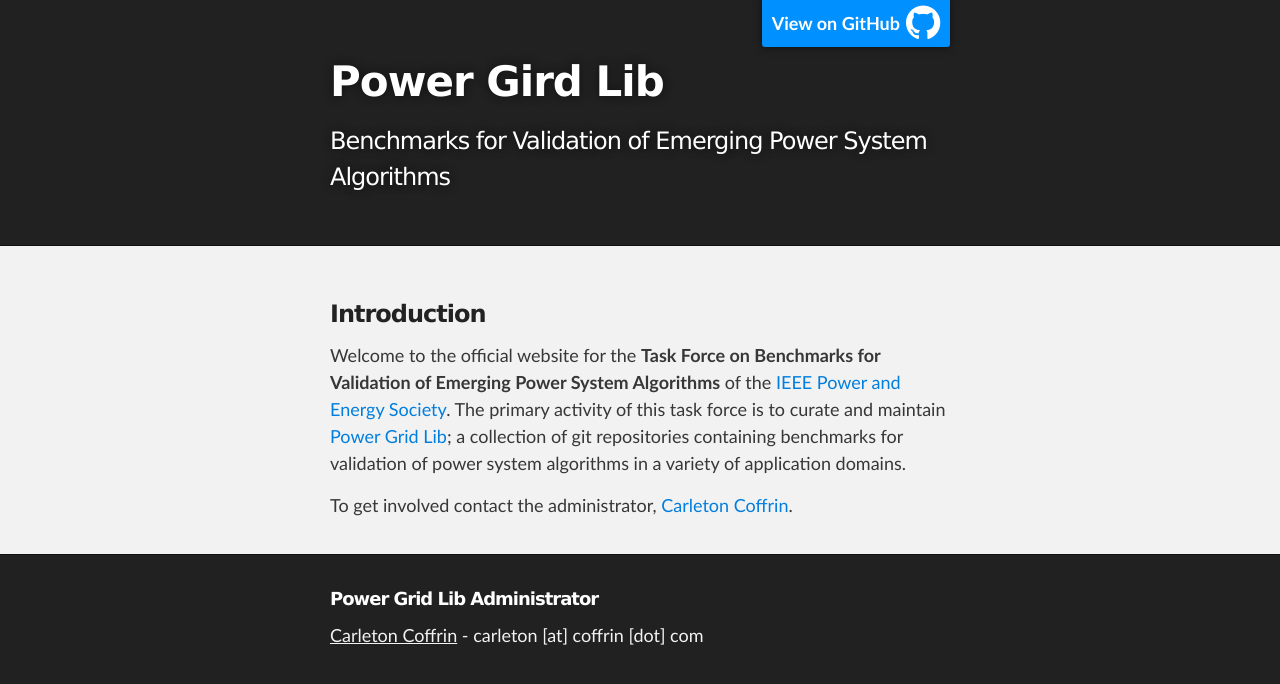
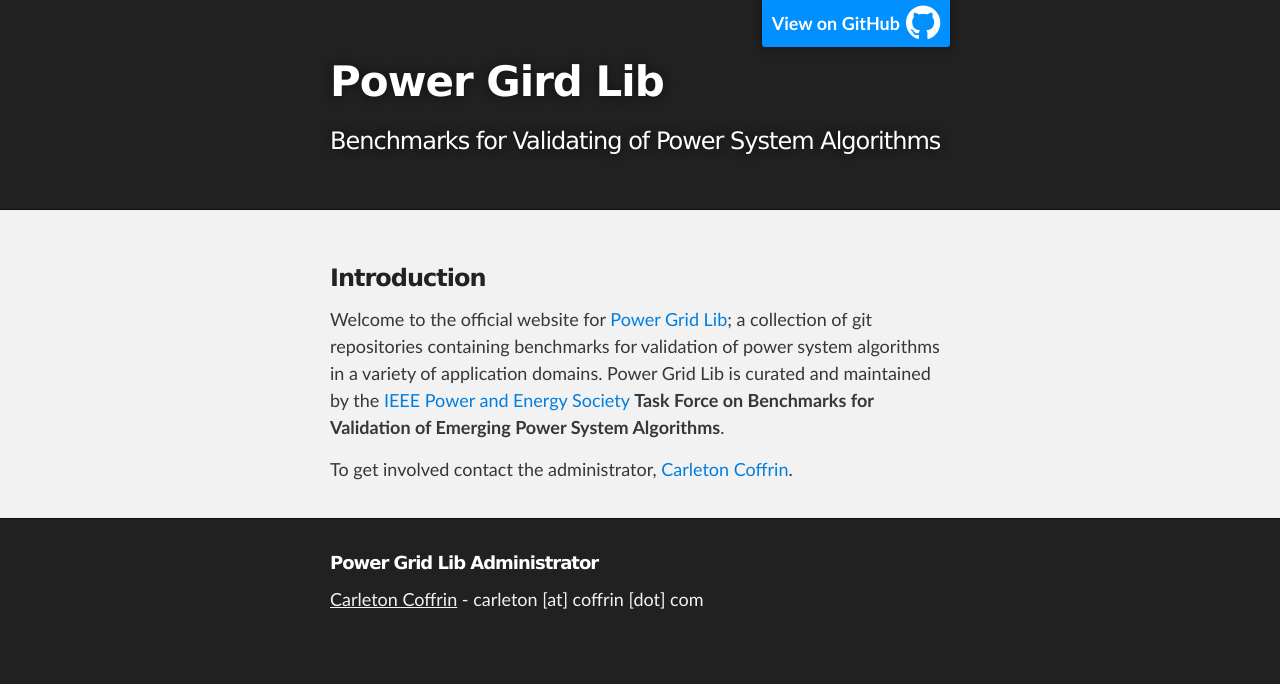
Before and after one commit to power-grid-lib/power-grid-lib.github.io, a Jekyll site: the page built from index.md, in a window 1280 px wide. Shown: the top 684 px of the page. Built offline with Jekyll 4.4.1, drawn with Linux system fonts in a browser that asks for light colours; nearby versions of some CDN libraries.

Commit message:
fixing website intro

```diff
--- a/_data/config.yml
+++ b/_data/config.yml
@@ -1,5 +1,5 @@
 display_title: Power Gird Lib
-display_tagline: Benchmarks for Validation of Emerging Power System Algorithms
+display_tagline: Benchmarks for Validating of Power System Algorithms
 github_repo_id: power-grid-lib
 download_zip:
 download_tar:
--- a/index.md
+++ b/index.md
@@ -4,8 +4,8 @@ layout: default
 
 ### Introduction
 
-Welcome to the official website for the **Task Force on Benchmarks for Validation of Emerging Power System Algorithms** of the [IEEE Power and Energy Society](http://www.ieee-pes.org/).
-The primary activity of this task force is to curate and maintain [Power Grid Lib](https://github.com/power-grid-lib); a collection of git repositories containing benchmarks for validation of power system algorithms in a variety of application domains.
+Welcome to the official website for [Power Grid Lib](https://github.com/power-grid-lib); a collection of git repositories containing benchmarks for validation of power system algorithms in a variety of application domains.
+Power Grid Lib is curated and maintained by the [IEEE Power and Energy Society](http://www.ieee-pes.org/) **Task Force on Benchmarks for Validation of Emerging Power System Algorithms**.
 
 
 To get involved contact the administrator, [{{site.data.config.admin_name}}](https://github.com/{{site.data.config.admin_github_username}}).
```
Also changed, not shown: README.md.
